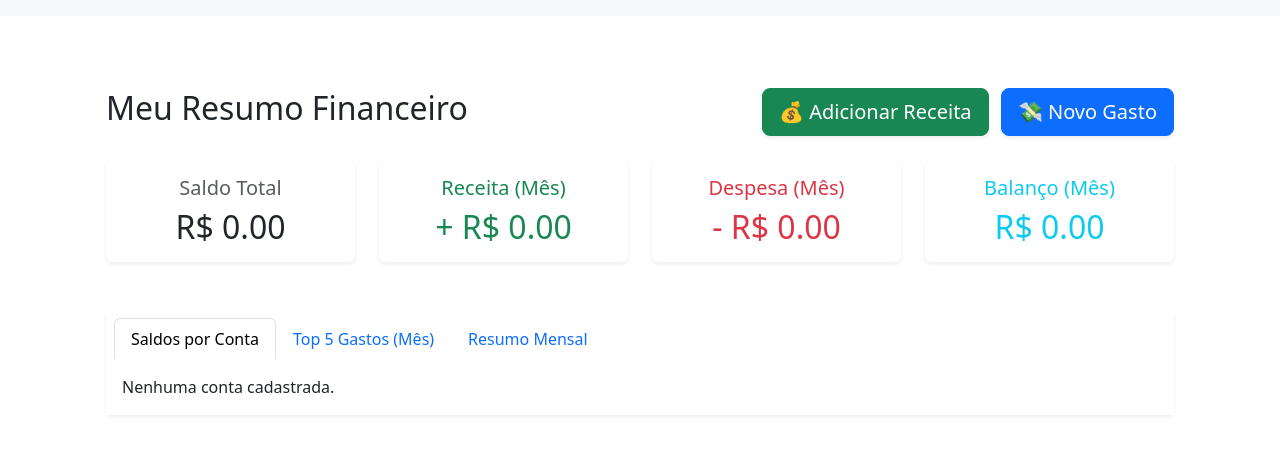
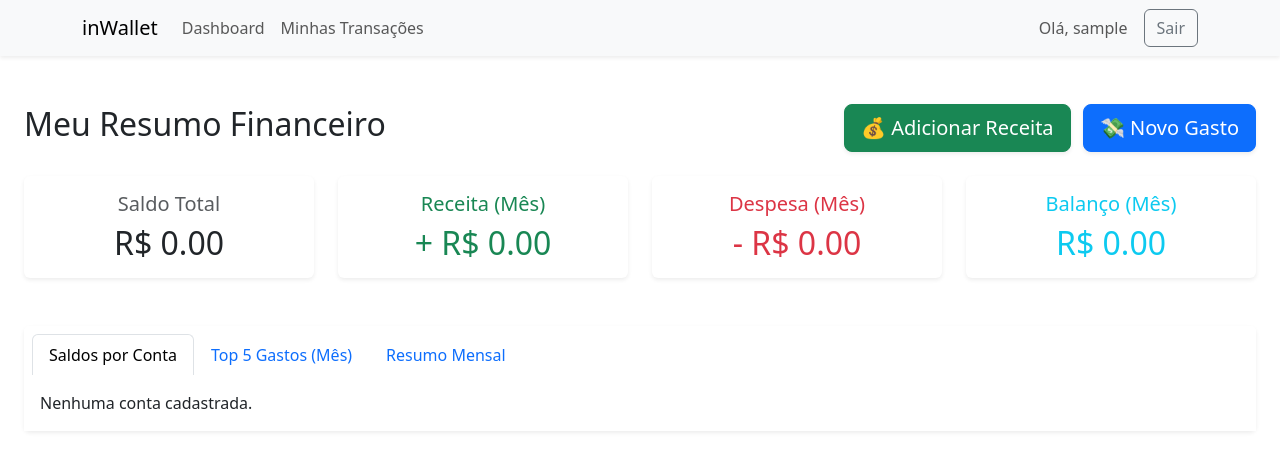
Before and after one commit to Samueljonas/InWallet, a Django app: page / in a window 1280 px wide. Shown: the top 471 px of the page. Run offline with Django 4.2, Linux system fonts and the light colour scheme; the visitor is signed in with stand-in values (Sample User, id 1); data that the repository does not hold is empty.

Commit message:
Add to base.html rest of CRUD

```diff
--- a/wallet/templates/base.html
+++ b/wallet/templates/base.html
@@ -7,14 +7,42 @@
     <link href="https://cdn.jsdelivr.net/npm/bootstrap@5.3.0/dist/css/bootstrap.min.css" rel="stylesheet">
 </head>
 <body>
-    <nav class="navbar navbar-light bg-light">
-        </nav>
 
-    <div class="container mt-4">
-        {% block content %}{% endblock %}
+<nav class="navbar navbar-expand-lg navbar-light bg-light shadow-sm">
+    <div class="container">
+        <a class="navbar-brand" href="{% url 'wallet:dashboard' %}">inWallet</a>
+        <button class="navbar-toggler" type="button" data-bs-toggle="collapse" data-bs-target="#navbarNav" aria-controls="navbarNav" aria-expanded="false" aria-label="Toggle navigation">
+            <span class="navbar-toggler-icon"></span>
+        </button>
+        <div class="collapse navbar-collapse" id="navbarNav">
+            {% if user.is_authenticated %}
+            <ul class="navbar-nav me-auto mb-2 mb-lg-0">
+                <li class="nav-item">
+                    <a class="nav-link" href="{% url 'wallet:dashboard' %}">Dashboard</a>
+                </li>
+                <li class="nav-item">
+                    <a class="nav-link" href="{% url 'wallet:transaction_list' %}">Minhas Transações</a>
+                </li>
+            </ul>
+            <span class="navbar-text me-3">
+                Olá, {{ user.username }}
+            </span>
+            <a href="{% url 'logout' %}" class="btn btn-outline-secondary">Sair</a>
+            {% else %}
+            <ul class="navbar-nav ms-auto">
+                <li class="nav-item">
+                    <a href="{% url 'login' %}" class="btn btn-primary">Login</a>
+                </li>
+            </ul>
+            {% endif %}
+        </div>
     </div>
+</nav>
 
-    <script src="https://cdn.jsdelivr.net/npm/bootstrap@5.3.0/dist/js/bootstrap.bundle.min.js"></script>
+{% block content %}
+{% endblock %}
+
+<script src="https://cdn.jsdelivr.net/npm/bootstrap@5.3.0/dist/js/bootstrap.bundle.min.js"></script>
 
 </body>
 </html>
```
